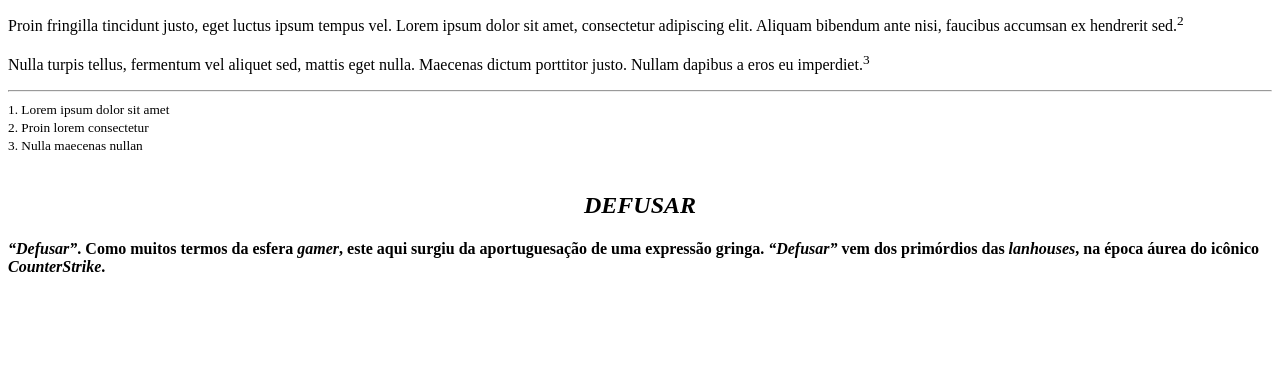
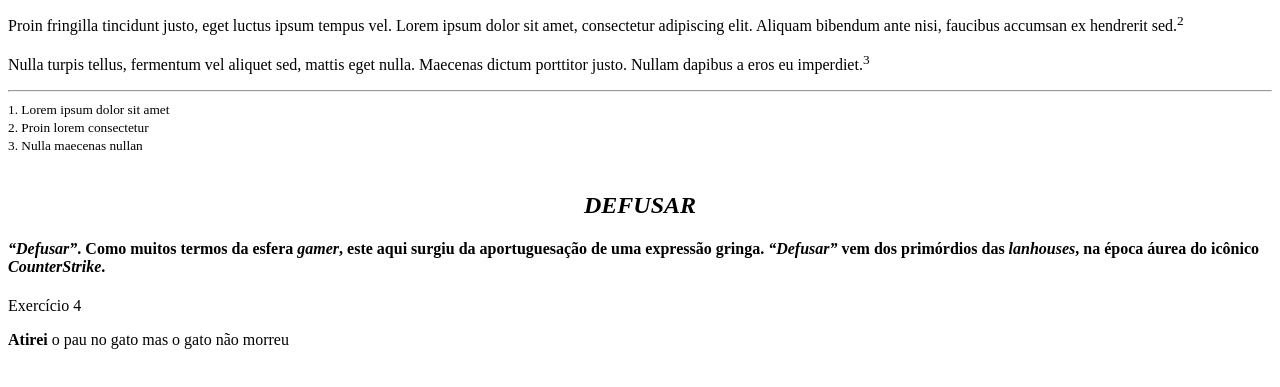
Before and after one commit to MarceloAFiedler/Marcelo-Fiedler.github.io, a plain HTML site: page fraseados.html in a window 1280 px wide. Shown: the part 227-614 px from the top of the page. Drawn offline with Linux system fonts and the light colour scheme.

Commit message:
Update fraseados.html

```diff
--- a/fraseados.html
+++ b/fraseados.html
@@ -30,5 +30,8 @@
 	<center><h2><i>DEFUSAR</i></h2></center>
 	  <p><h4><i>“Defusar”</i>. Como muitos termos da esfera <i>gamer</i>, este aqui surgiu da aportuguesação de uma expressão gringa. <i>“Defusar”</i> vem dos primórdios das <i>lanhouses</i>, na época áurea do icônico <i>CounterStrike</i>.</h4></p>
 
+	<p> Exercício 4 </p>
+	<p> <b>Atirei</b> o pau no gato mas o gato não morreu</p>
+
     </body>
 </html>
```
